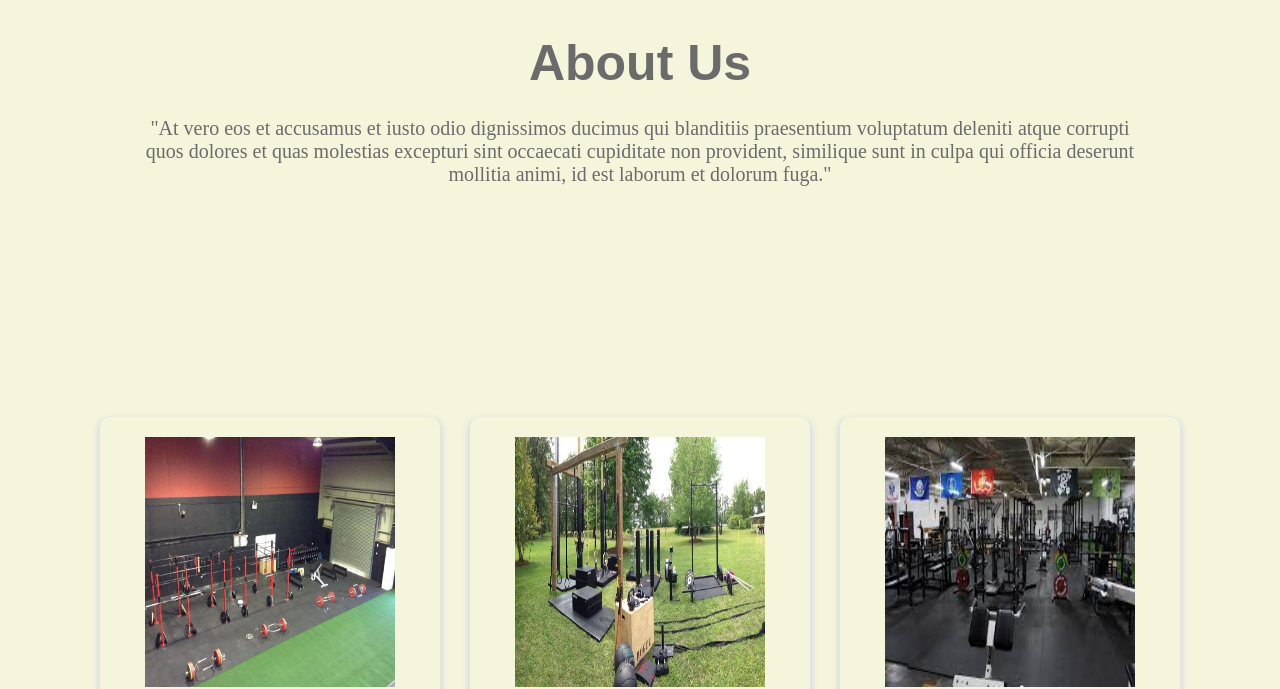
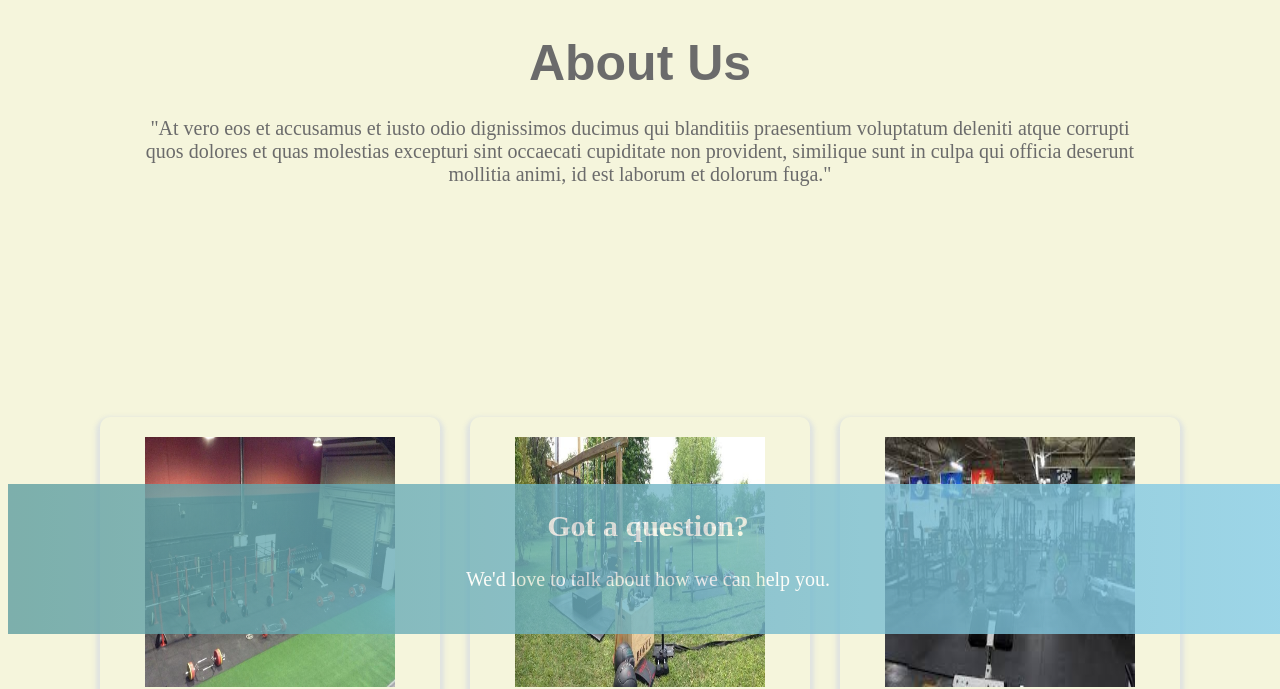
Before and after one commit to Jazzmin720/responsive_website, a plain HTML site: page index.html in a window 1280 px wide. Shown: the part 116-805 px from the top of the page. Drawn offline with Linux system fonts and the light colour scheme.

Commit message:
add gradient and margin

```diff
--- a/index.html
+++ b/index.html
@@ -56,7 +56,8 @@
 
 
         </section>
-           <section class="our-team">
+
+        <section class="our-team">
               <h2>Our Team</h2>
               <p>Sed ut perspiciatis unde omnis iste natus error sit voluptatem accusantium doloremque laudantium, totam rem aperiam, eaque ipsa quae ab illo inventore veritatis et quasi architecto beatae vitae dicta sunt explicabo. </p>
                 <div class="team-container">
@@ -112,6 +113,12 @@
                     </div>
                 </div>
            </section>
+           <div class="sticky-footer">
+             <div class="footer-container">
+                <h2>Got a question?</h2>
+                <p>We'd love to talk about how we can help you.</p>
+             </div>
+           </div>
            <footer>
               <div class="company-social-media">
 
@@ -158,6 +165,8 @@
 
 
 
+
+
         </main>
 
 
--- a/styles.css
+++ b/styles.css
@@ -91,7 +91,7 @@ a:hover{
 /*our team*/
 .our-team{
     width:1000px;
-    height:800px;
+    height:500px;
     margin:auto;
 }
 .team-container{
@@ -104,7 +104,6 @@ a:hover{
 #shego, #hego, #mego ,#igo{
     width:150px;
     height:150px;
-
 }
 .our-team h2, .our-team p{
     text-align: center;
@@ -120,7 +119,6 @@ a:hover{
     margin-left:20px;
 }
 /*footer*/
-
 footer{
     background-color:#3b3c36 ;
 }
@@ -129,7 +127,7 @@ footer{
     display:flex;
     flex-direction:row;
     justify-content: center;
-    margin:20px;
+    margin-top:200px;
     flex-wrap: wrap;
     padding-left:50px;
 }
@@ -150,6 +148,34 @@ address{
     padding:50px;
     color:#6b6b6b;
 }
+/*sticky footer*/
+.sticky-footer{
+    display:flex;
+    width:100vw;
+    height:200px;
+    position:fixed;
+    bottom:0;
+}
+.footer-container{
+    width:100%;
+    height:9.375rem;
+    background-image:linear-gradient(90deg, cadetblue 0%, skyblue 100%);
+    opacity:0.8;
+    z-index:1000;
+}
+.footer-container h2{
+color:white;
+text-align:center;
+font-weight:600;
+font-size: 1.875rem;
+}
+.footer-container p{
+color:white;
+text-align:center;
+font-size:1.25rem;
+}
+
+
 /*media queries*/
 @media(max-width:480px){
     .nav-bar ul{
```
